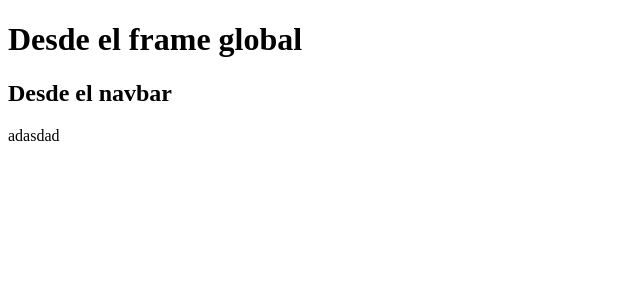
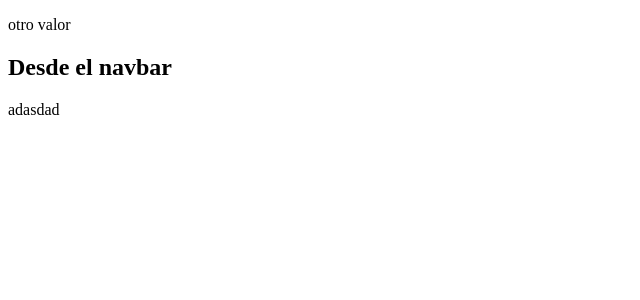
Before and after one commit to Andrescc143/playvie-frontend, an Angular app in the folder playvie-frontend/: page / in a window 1280 px wide. Shown: the top 300 px of the page, without its empty margins (0-640 px from the left). Built offline with nearby package versions, Linux system fonts and the light colour scheme.

Commit message:
add p at app.component.html

```diff
--- a/playvie-frontend/angular.json
+++ b/playvie-frontend/angular.json
@@ -94,5 +94,8 @@
         }
       }
     }
+  },
+  "cli": {
+    "analytics": false
   }
 }
--- a/playvie-frontend/src/app/app.component.html
+++ b/playvie-frontend/src/app/app.component.html
@@ -1,2 +1,2 @@
-<h1>Desde el frame global</h1>
+<p>otro valor</p>
 <app-nav-bar></app-nav-bar>
```
